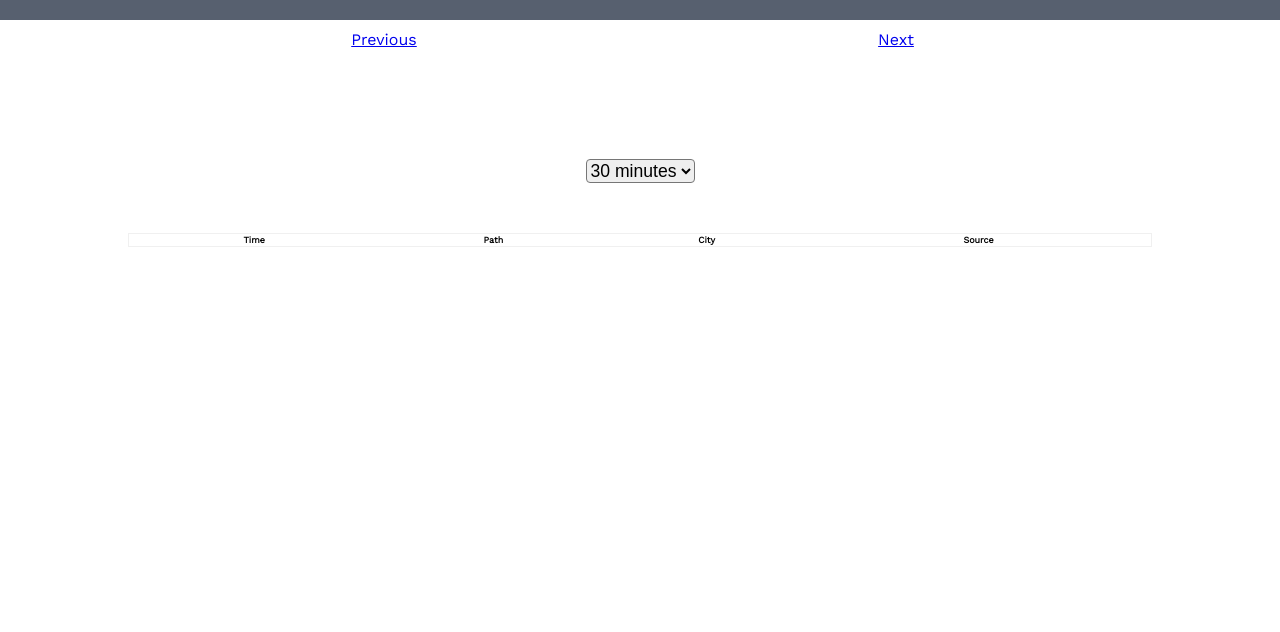
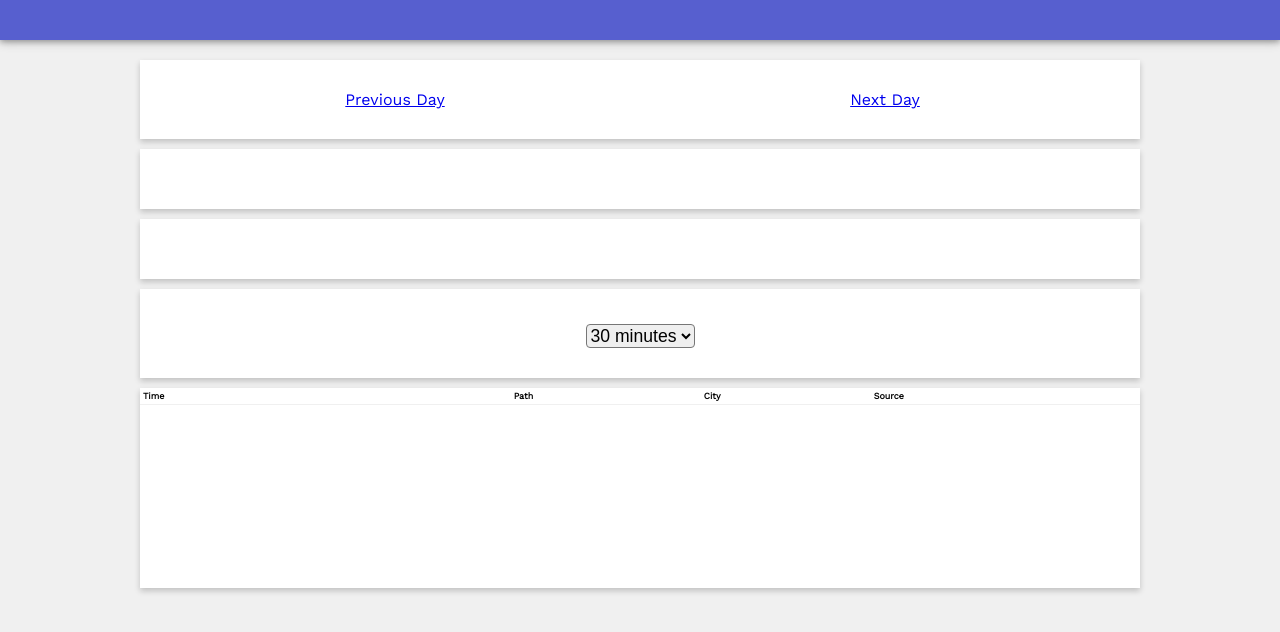
Before and after one commit to samirelanduk/django-track, a Django app: template track/templates/track/analytics.html in a window 1280 px wide. Shown: the top 632 px of the page. Run offline with Django 3.2, Linux system fonts and the light colour scheme; the template is opened without the code that fills it, so the values that code supplies are empty.

Commit message:
CSS Improvements

```diff
--- a/track/static/track/track.css
+++ b/track/static/track/track.css
@@ -1,37 +1,55 @@
 body {
     font-family: "Work Sans";
     margin: 0px;
+    background-color: #f0f0f0;
 }
 header {
     text-align: center;
     font-size: 120%;
-    padding: 10px;
-    background-color: #57606f;
+    padding: 20px;
+    background-color: #575fcf;
     color: #ffffff;
+    box-shadow: 0 2px 5px 0 rgba(0,0,0,0.23), 0 2px 10px 0 rgba(0,0,0,0.23);
 }
 
 main {
-    width: 80%;
+    width: 90%;
+    max-width: 1000px;
     margin-left: auto;
     margin-right: auto;
     padding: 10px;
 }
 
-nav {
+section {
+    margin-top: 10px;
+    padding-top: 30px;
+    padding-left: 10px;
+    padding-right: 10px;
+    padding-bottom: 30px;
+    margin-bottom: 10px;
+    background-color: #ffffff;
+    box-shadow: 0 3px 6px 0 rgba(0,0,0,0.2);
+}
+
+.nav {
     display: grid;
     grid-template-columns: 1fr 1fr;
     text-align: center;
 }
 
-nav.a {
+.nav.a {
     display: block;
     text-align: center;
 }
 
 .hit-count {
     text-align: center;
-    padding-top: 30px;
-    padding-bottom: 30px;
+}
+
+.histograms {
+    display: grid;
+    grid-template-columns: 1fr;
+    grid-gap: 10px;
 }
 
 table {
@@ -41,7 +59,7 @@ table {
 }
 
 table.histogram {
-    margin-bottom: 50px;
+    font-size: 70%;
 }
 
 .histogram tr {
@@ -74,8 +92,6 @@ table.histogram {
 }
 
 #visits-chart {
-    margin-top: 50px;
-    margin-bottom: 10px;
 }
 
 #chartIntervalSelector, #clearSecondSeries {
@@ -85,24 +101,48 @@ table.histogram {
     font-size: 110%;
     cursor: pointer;
     margin-top: 5px;
-    margin-bottom: 5px;
     border-radius: 4px;
-}
-
-.controls {
-    margin-bottom: 50px;
 }
 
 button.invisible {
     display: none !important;
 }
 
-.all-hits {
+section.all-hits {
+    padding: 0px;
     overflow-y: scroll;
     height: 200px;
     font-size: 70%;
 }
 
-.all-hits table {
-    border: 1px solid #f0f0f0;
+.all-hits table tr {
+    border-bottom: 1px solid #f0f0f0;
+    text-align: left;
 }
+
+.all-hits td, .all-hits th {
+    box-sizing: border-box;
+    padding: 3px;
+}
+
+.all-hits td:first-child, .all-hits th:first-child {
+    min-width: 50px;
+}
+
+.all-hits td:last-child, .all-hits th:last-child {
+    word-wrap: break-word;
+    word-break: break-all;
+}
+
+
+@media (min-width: 500px) {
+    .histograms {
+        grid-template-columns: 1fr 1fr;
+    }
+}
+
+@media (min-width: 800px) {
+    .histograms {
+        grid-template-columns: 1fr 1fr 1fr 1fr;
+    }
+}
--- a/track/static/track/track.js
+++ b/track/static/track/track.js
@@ -36,11 +36,18 @@ function clearRowBackgrounds() {
 
 $(document).ready(function() {
     // Update hit count at top of page
-    $(".hit-count").text(visits.length + " page visit" + (visits.length == 1 ? "" : "s"));
+    var ips = new Set();
+    for (var v = 0; v < visits.length; v++) {
+        ips.add(visits[v].IP);
+    }
+    $(".hit-count").text(
+        visits.length + " page visit" + (visits.length == 1 ? "" : "s") +
+         " (" + ips.size + " unique IP" + (ips.length == 1 ? "" : "s") + ")"
+     );
 
     // Frequency tables
     var histograms = $(".histograms")
-    var params = ["Path", "Country", "City"];
+    var params = ["Path", "Country", "City", "Source"];
     for (var p = 0; p < params.length; p++) {
         var counter = {}
         for (var v = 0; v < visits.length; v++) {
@@ -187,9 +194,13 @@ $(document).ready(function() {
         data = visitsToData(visits, interval, param, value);
         chart.addSeries({data: data, type: "column", color: "#10ac84"});
         chart.setTitle(null, {
-             text: param[0].toUpperCase() + param.slice(1) + ": " + value
-         });
+            text: param[0].toUpperCase() + param.slice(1) + ": " + value
+        });
 
-         $("#clearSecondSeries").removeClass("invisible");
+        $("#clearSecondSeries").removeClass("invisible");
+
+        $("html, body").animate({
+            scrollTop: $("#visits-chart").parent().offset().top
+        }, 800);
     })
 })
--- a/track/templates/track/analytics.html
+++ b/track/templates/track/analytics.html
@@ -13,15 +13,17 @@
     <header>{{ date }}</header>
 
     <main>
-        <nav>
-            <a href="?day={{ yesterday.year }}-{{ yesterday.month }}-{{ yesterday.day }}">Previous</a>
-            <a href="?day={{ tomorrow.year }}-{{ tomorrow.month }}-{{ tomorrow.day }}">Next</a>
-        </nav>
-        <div class="hit-count"></div>
+        <section class="nav">
+            <a href="?day={{ yesterday.year }}-{{ yesterday.month }}-{{ yesterday.day }}">Previous Day</a>
+            <a href="?day={{ tomorrow.year }}-{{ tomorrow.month }}-{{ tomorrow.day }}">Next Day</a>
+        </section>
 
-        <div class="histograms">
-        </div>
+        <section class="hit-count"></section>
 
+        <section class="histograms">
+        </section>
+
+        <section>
             <div id="visits-chart"></div>
             <div class="controls">
                 <select id="chartIntervalSelector">
@@ -32,8 +34,9 @@
                 </select>
                 <button id="clearSecondSeries" class="invisible">Clear</button>
             </div>
+        </section>
 
-        <div class="all-hits">
+        <section class="all-hits">
             <table id="allHitsTable">
                 <tr>
                     <th>Time</th>
@@ -42,7 +45,7 @@
                     <th>Source</th>
                 </tr>
             </table>
-        </div>
+        </section>
     </main>
 
     <script src="https://code.jquery.com/jquery-3.3.1.min.js"></script>
--- a/track/views.py
+++ b/track/views.py
@@ -26,7 +26,8 @@ def analytics(request):
      "second": v.time.second,
      "seconds": (v.time.hour * 3600) + (v.time.minute * 60) + v.time.second,
      "path": v.path, "country": v.country, "city": v.city,
-     "referer": v.referer or ""
+     "referer": v.referer or "", "IP": v.IP,
+     "source": v.referer.split("/")[2] if v.referer and v.referer.count("/") > 2 else "Unknown"
     } for v in visits]
 
     return render(request, "track/analytics.html", {
```
Lines whose indentation alone changed are shown as unchanged.
